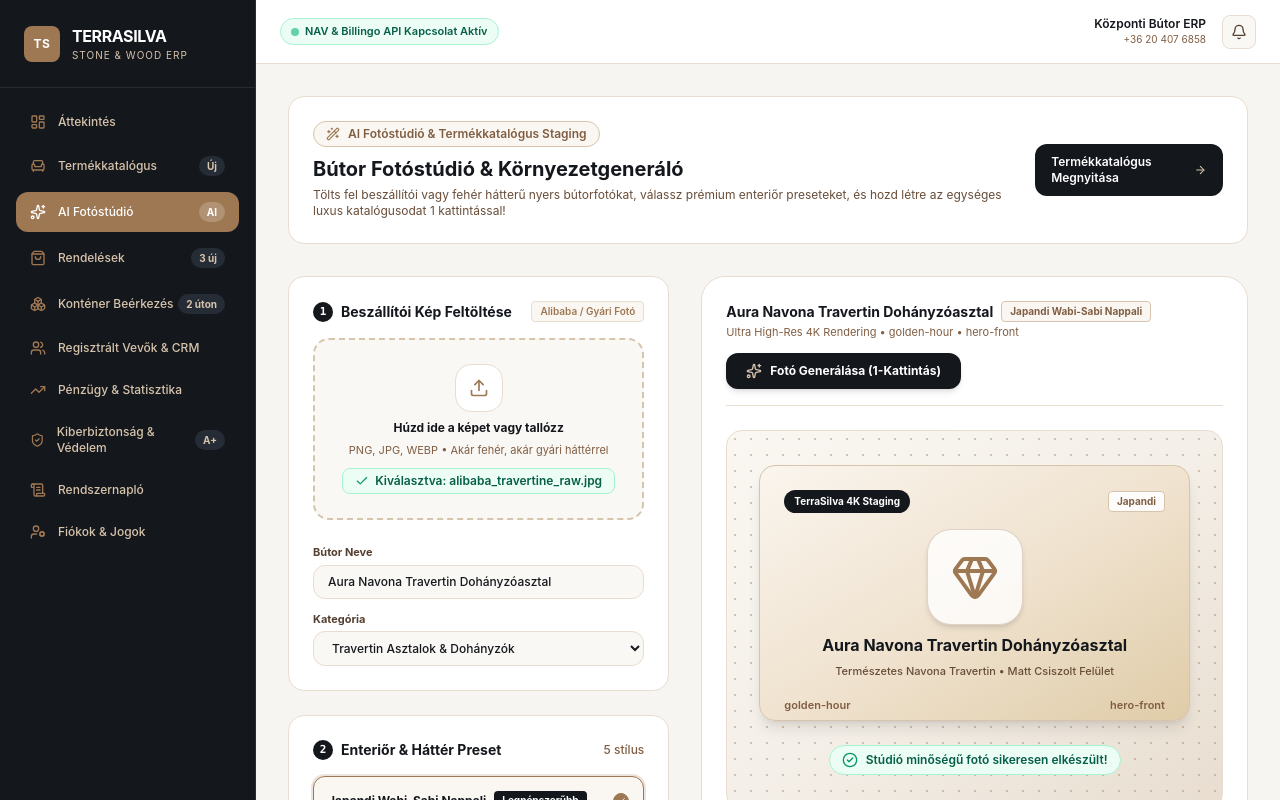
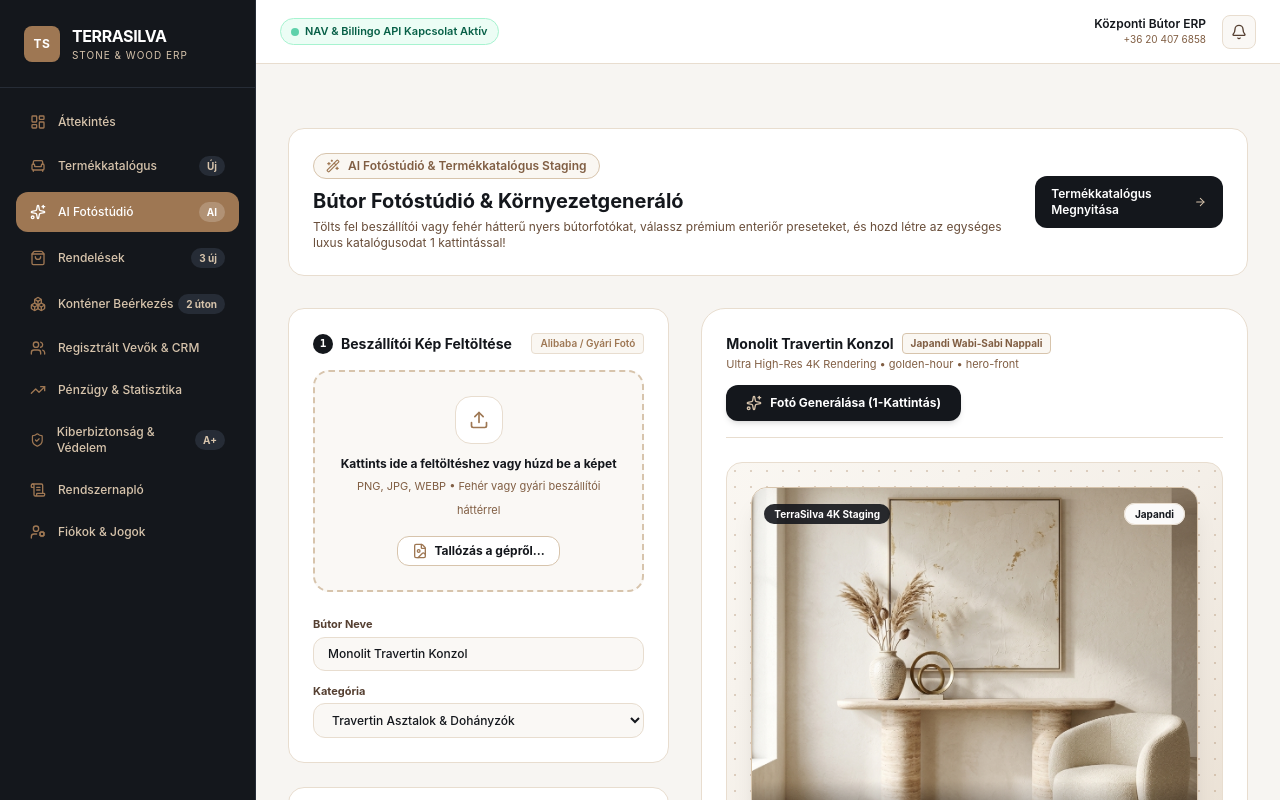
Before and after one commit to boroclean/terrasilva, a Next.js app: page /admin/studio in a window 1280 px wide. Both pictures are taken after a click on the button "Fotó Generálása (1-Kattintás)". Shown: the top 800 px of the page. Built offline with nearby package versions, Linux system fonts and the light colour scheme.

Commit message:
fix(studio): enable full native file upload, drag-and-drop, and live 4K staging canvas

```diff
--- a/src/app/admin/studio/page.tsx
+++ b/src/app/admin/studio/page.tsx
@@ -1,6 +1,6 @@
 "use client";
 
-import { useState } from "react";
+import { useState, useRef } from "react";
 import Link from "next/link";
 import {
   Sparkles,
@@ -19,7 +19,10 @@ import {
   Eye,
   CheckCircle2,
   ArrowRight,
-  Maximize2
+  Maximize2,
+  Trash2,
+  FileImage,
+  Scan
 } from "lucide-react";
 
 interface StylePreset {
@@ -30,6 +33,7 @@ interface StylePreset {
   bgDescription: string;
   gradient: string;
   tag: string;
+  sampleImage: string;
 }
 
 const STYLE_PRESETS: StylePreset[] = [
@@ -41,6 +45,7 @@ const STYLE_PRESETS: StylePreset[] = [
     bgDescription: "Meleg, lágy szűrt természetes napfény, texturált mészvakolat, organikus minimál enteriőr.",
     gradient: "from-[#f4efe8] via-[#eadecc] to-[#d7c4ac]",
     tag: "Legnépszerűbb",
+    sampleImage: "/kepek/travertin-konzol/4k_enterior_stilus.jpg",
   },
   {
     id: "preset-villa",
@@ -50,6 +55,7 @@ const STYLE_PRESETS: StylePreset[] = [
     bgDescription: "Olasz toszkán villa enteriőr, világos travertin padlóburkolat, arany órás fények.",
     gradient: "from-[#faf5ee] via-[#f0e3d0] to-[#dfcca8]",
     tag: "TerraSilva Ikon",
+    sampleImage: "/kepek/travertin-konzol/4k_front_galeria.jpg",
   },
   {
     id: "preset-penthouse",
@@ -59,6 +65,7 @@ const STYLE_PRESETS: StylePreset[] = [
     bgDescription: "Kortárs high-end lakberendezés, drámai építészeti vonalak, diffúz nagyvárosi horizont.",
     gradient: "from-[#f0f2f5] via-[#e1e4e8] to-[#cbd2d9]",
     tag: "High-End Modern",
+    sampleImage: "/kepek/travertin-konzol/4k_penthouse_staging.jpg",
   },
   {
     id: "preset-studio",
@@ -68,6 +75,7 @@ const STYLE_PRESETS: StylePreset[] = [
     bgDescription: "Tiszta prémium katalógus beállítás, professzionális fények, 100% termékfókusz.",
     gradient: "from-[#faf8f5] via-[#f2ece2] to-[#e6dccc]",
     tag: "Tiszta Katalógus",
+    sampleImage: "/kepek/travertin-konzol/4k_macro_reszlet.jpg",
   },
   {
     id: "preset-gallery",
@@ -77,6 +85,7 @@ const STYLE_PRESETS: StylePreset[] = [
     bgDescription: "Művészeti galéria tér, finom árnyékok, szoborszerű megvilágítás asztaloknak és kőbútoroknak.",
     gradient: "from-[#f8f6f0] via-[#ede8dc] to-[#ded5c2]",
     tag: "Exkluzív",
+    sampleImage: "/kepek/travertin-konzol/4k_front_galeria.jpg",
   },
 ];
 
@@ -100,10 +109,70 @@ export default function AIStudioPage() {
   const [selectedAngle, setSelectedAngle] = useState(CAMERA_ANGLES[0].id);
   const [isGenerating, setIsGenerating] = useState(false);
   const [previewGenerated, setPreviewGenerated] = useState(false);
-  const [uploadedImageName, setUploadedImageName] = useState<string | null>("alibaba_travertine_raw.jpg");
-  const [furnitureTitle, setFurnitureTitle] = useState("Aura Navona Travertin Dohányzóasztal");
+
+  // File upload state
+  const [uploadedImagePreview, setUploadedImagePreview] = useState<string | null>(null);
+  const [uploadedImageName, setUploadedImageName] = useState<string | null>(null);
+  const [isDragging, setIsDragging] = useState(false);
+  const fileInputRef = useRef<HTMLInputElement>(null);
+
+  const [furnitureTitle, setFurnitureTitle] = useState("Monolit Travertin Konzol");
   const [category, setCategory] = useState("Travertin Asztalok");
   const [addedToCatalog, setAddedToCatalog] = useState(false);
+
+  // File upload handler
+  const handleFileChange = (e: React.ChangeEvent<HTMLInputElement>) => {
+    const file = e.target.files?.[0];
+    if (file) {
+      processFile(file);
+    }
+  };
+
+  const processFile = (file: File) => {
+    setUploadedImageName(file.name);
+    setAddedToCatalog(false);
+    setPreviewGenerated(false);
+
+    // Auto-detect title from filename if empty/default
+    const cleanName = file.name.replace(/\.[^/.]+$/, "").replace(/[-_]/g, " ");
+    if (cleanName && cleanName.length > 3) {
+      setFurnitureTitle(cleanName.charAt(0).toUpperCase() + cleanName.slice(1));
+    }
+
+    const reader = new FileReader();
+    reader.onload = (e) => {
+      setUploadedImagePreview(e.target?.result as string);
+    };
+    reader.readAsDataURL(file);
+  };
+
+  const handleDrop = (e: React.DragEvent) => {
+    e.preventDefault();
+    setIsDragging(false);
+    const file = e.dataTransfer.files?.[0];
+    if (file) {
+      processFile(file);
+    }
+  };
+
+  const handleDragOver = (e: React.DragEvent) => {
+    e.preventDefault();
+    setIsDragging(true);
+  };
+
+  const handleDragLeave = () => {
+    setIsDragging(false);
+  };
+
+  const handleClearImage = (e: React.MouseEvent) => {
+    e.stopPropagation();
+    setUploadedImagePreview(null);
+    setUploadedImageName(null);
+    setPreviewGenerated(false);
+    if (fileInputRef.current) {
+      fileInputRef.current.value = "";
+    }
+  };
 
   const handleGenerate = () => {
     setIsGenerating(true);
@@ -111,7 +180,7 @@ export default function AIStudioPage() {
     setTimeout(() => {
       setIsGenerating(false);
       setPreviewGenerated(true);
-    }, 1800);
+    }, 1500);
   };
 
   const handleSaveToCatalog = () => {
@@ -120,6 +189,15 @@ export default function AIStudioPage() {
 
   return (
     <div className="space-y-8">
+      {/* Hidden Native File Input */}
+      <input
+        type="file"
+        ref={fileInputRef}
+        onChange={handleFileChange}
+        accept="image/png, image/jpeg, image/webp, image/avif"
+        className="hidden"
+      />
+
       {/* Page Header */}
       <div className="flex flex-col sm:flex-row sm:items-center justify-between gap-4 bg-white p-6 rounded-2xl border border-[#e8ddcf] shadow-xs">
         <div>
@@ -157,19 +235,66 @@ export default function AIStudioPage() {
               </span>
             </div>
 
-            <div className="border-2 border-dashed border-[#d7c4ac] hover:border-[#9e7753] rounded-2xl p-6 text-center bg-[#faf8f5] transition cursor-pointer space-y-2 group">
-              <div className="w-12 h-12 rounded-2xl bg-white border border-[#e8ddcf] mx-auto flex items-center justify-center text-[#9e7753] group-hover:scale-105 transition-transform shadow-xs">
-                <Upload className="w-5 h-5" />
-              </div>
-              <div>
-                <span className="text-xs font-bold text-[#14171c] block">Húzd ide a képet vagy tallózz</span>
-                <span className="text-[11px] text-[#805e43]">PNG, JPG, WEBP • Akár fehér, akár gyári háttérrel</span>
-              </div>
-              {uploadedImageName && (
-                <div className="inline-flex items-center gap-1.5 px-3 py-1 rounded-lg bg-emerald-50 text-emerald-800 text-xs font-semibold border border-emerald-200 mt-2">
-                  <Check className="w-3.5 h-3.5 text-emerald-600" />
-                  <span>Kiválasztva: {uploadedImageName}</span>
+            {/* Interactive Dropzone */}
+            <div
+              onClick={() => fileInputRef.current?.click()}
+              onDrop={handleDrop}
+              onDragOver={handleDragOver}
+              onDragLeave={handleDragLeave}
+              className={`border-2 border-dashed rounded-2xl p-6 text-center transition cursor-pointer space-y-3 group ${
+                isDragging
+                  ? "border-[#9e7753] bg-[#faf5ee] scale-[1.01]"
+                  : uploadedImagePreview
+                  ? "border-emerald-300 bg-emerald-50/30"
+                  : "border-[#d7c4ac] hover:border-[#9e7753] bg-[#faf8f5]"
+              }`}
+            >
+              {uploadedImagePreview ? (
+                <div className="space-y-3">
+                  <div className="relative w-36 h-36 mx-auto rounded-xl overflow-hidden border border-[#e8ddcf] shadow-md bg-white">
+                    {/* eslint-disable-next-line @next/next/no-img-element */}
+                    <img
+                      src={uploadedImagePreview}
+                      alt="Feltöltött bútor"
+                      className="w-full h-full object-contain p-1"
+                    />
+                  </div>
+                  <div>
+                    <div className="inline-flex items-center gap-1.5 px-3 py-1 rounded-lg bg-emerald-100/80 text-emerald-800 text-xs font-semibold">
+                      <Check className="w-3.5 h-3.5 text-emerald-700" />
+                      <span className="truncate max-w-[200px]">{uploadedImageName}</span>
+                    </div>
+                    <p className="text-[10px] text-[#805e43] mt-1">Kattints a képre másik fotó feltöltéséhez</p>
+                  </div>
+                  <button
+                    type="button"
+                    onClick={handleClearImage}
+                    className="inline-flex items-center gap-1 text-[11px] font-semibold text-rose-600 hover:text-rose-800 hover:underline pt-1"
+                  >
+                    <Trash2 className="w-3 h-3" />
+                    <span>Fotó eltávolítása</span>
+                  </button>
                 </div>
+              ) : (
+                <>
+                  <div className="w-12 h-12 rounded-2xl bg-white border border-[#e8ddcf] mx-auto flex items-center justify-center text-[#9e7753] group-hover:scale-110 transition-transform shadow-xs">
+                    <Upload className="w-5 h-5" />
+                  </div>
+                  <div>
+                    <span className="text-xs font-bold text-[#14171c] block">
+                      Kattints ide a feltöltéshez vagy húzd be a képet
+                    </span>
+                    <span className="text-[11px] text-[#805e43]">
+                      PNG, JPG, WEBP • Fehér vagy gyári beszállítói háttérrel
+                    </span>
+                  </div>
+                  <div className="pt-1">
+                    <span className="inline-flex items-center gap-1.5 px-3.5 py-1.5 rounded-xl bg-white border border-[#d7c4ac] text-xs font-bold text-[#14171c] shadow-xs group-hover:bg-[#14171c] group-hover:text-white transition">
+                      <FileImage className="w-4 h-4 text-[#9e7753] group-hover:text-white" />
+                      Tallózás a gépről...
+                    </span>
+                  </div>
+                </>
               )}
             </div>
 
@@ -180,6 +305,7 @@ export default function AIStudioPage() {
                   type="text"
                   value={furnitureTitle}
                   onChange={(e) => setFurnitureTitle(e.target.value)}
+                  placeholder="pl. Monolit Travertin Konzol"
                   className="w-full px-3.5 py-2 text-xs rounded-xl border border-[#e8ddcf] bg-[#faf8f5] focus:outline-none focus:ring-2 focus:ring-[#9e7753]/30 font-medium"
                 />
               </div>
@@ -313,10 +439,9 @@ export default function AIStudioPage() {
           </div>
         </div>
 
-
         {/* Right Column: Live Studio Preview & Render Canvas (7 cols) */}
         <div className="lg:col-span-7 space-y-6">
-          <div className="bg-white rounded-3xl border border-[#e8ddcf] p-6 shadow-xs space-y-6 flex flex-col justify-between min-h-[620px]">
+          <div className="bg-white rounded-3xl border border-[#e8ddcf] p-6 shadow-xs space-y-6 flex flex-col justify-between min-h-[640px]">
             {/* Top Toolbar */}
             <div className="flex flex-wrap items-center justify-between gap-3 pb-4 border-b border-[#e8ddcf]">
               <div>
@@ -351,9 +476,9 @@ export default function AIStudioPage() {
             </div>
 
             {/* Visual Canvas Viewport */}
-            <div className="relative flex-1 rounded-2xl overflow-hidden border border-[#e8ddcf] bg-gradient-to-br from-[#faf7f2] via-[#f4efe8] to-[#e8ddcf] flex flex-col items-center justify-center p-8 text-center min-h-[380px]">
-              {/* Architectural Backdrop Simulation */}
-              <div className="absolute inset-0 opacity-40 bg-[radial-gradient(#9e7753_1px,transparent_1px)] [background-size:16px_16px]" />
+            <div className="relative flex-1 rounded-2xl overflow-hidden border border-[#e8ddcf] bg-gradient-to-br from-[#faf7f2] via-[#f4efe8] to-[#e8ddcf] flex flex-col items-center justify-center p-6 text-center min-h-[420px]">
+              {/* Subtle Architectural Backdrop Grid */}
+              <div className="absolute inset-0 opacity-30 bg-[radial-gradient(#9e7753_1px,transparent_1px)] [background-size:16px_16px]" />
 
               {isGenerating ? (
                 <div className="relative z-10 space-y-4 max-w-sm">
@@ -363,44 +488,64 @@ export default function AIStudioPage() {
                   <div className="space-y-1">
                     <h3 className="font-bold text-sm text-[#14171c]">Fotorealisztikus Enteriőr Felépítése</h3>
                     <p className="text-xs text-[#684d39]">
-                      Háttér leválasztása, {selectedPreset.name} fényviszonyok és travertin textúra illesztése...
+                      Háttér szegmentálása, 1:1 méretarány zárolás és {selectedPreset.name} fényviszonyok illesztése...
                     </p>
                   </div>
                 </div>
               ) : previewGenerated ? (
-                <div className="relative z-10 w-full h-full flex flex-col items-center justify-center space-y-6">
+                <div className="relative z-10 w-full h-full flex flex-col items-center justify-center space-y-4">
                   {/* Generated High-Res Staging Showcase */}
-                  <div className="relative w-full max-w-md h-64 rounded-2xl bg-gradient-to-br from-[#faf5ee] via-[#f0e3d0] to-[#dfcca8] border border-[#d7c4ac] p-6 flex flex-col justify-between shadow-lg overflow-hidden group">
-                    <div className="flex items-center justify-between">
-                      <span className="px-2.5 py-1 rounded-full text-[10px] font-bold bg-[#14171c] text-white">
+                  <div className="relative w-full max-w-lg aspect-square max-h-[380px] rounded-2xl overflow-hidden border border-[#d7c4ac] shadow-xl group bg-white">
+                    {/* eslint-disable-next-line @next/next/no-img-element */}
+                    <img
+                      src={uploadedImagePreview || selectedPreset.sampleImage}
+                      alt={furnitureTitle}
+                      className="w-full h-full object-cover group-hover:scale-105 transition-transform duration-500"
+                    />
+
+                    <div className="absolute top-3 left-3">
+                      <span className="px-2.5 py-1 rounded-full text-[10px] font-bold bg-[#14171c]/90 text-white backdrop-blur-xs">
                         TerraSilva 4K Staging
                       </span>
-                      <span className="text-[10px] font-bold text-[#805e43] bg-white/90 px-2 py-0.5 rounded border border-[#d7c4ac]">
+                    </div>
+
+                    <div className="absolute top-3 right-3">
+                      <span className="text-[10px] font-bold text-[#14171c] bg-white/95 px-2.5 py-1 rounded-full shadow-xs border border-[#e8ddcf]">
                         {selectedPreset.category}
                       </span>
                     </div>
 
-                    <div className="text-center py-4">
-                      <div className="w-24 h-24 mx-auto rounded-3xl bg-white/80 border border-[#9e7753]/30 flex items-center justify-center text-[#9e7753] shadow-md group-hover:scale-105 transition-transform">
-                        <Gem className="w-12 h-12" />
-                      </div>
-                      <span className="font-serif font-bold text-base text-[#14171c] block mt-2">
-                        {furnitureTitle}
-                      </span>
-                      <span className="text-[11px] text-[#684d39] font-medium">
-                        Természetes Navona Travertin • Matt Csiszolt Felület
-                      </span>
-                    </div>
-
-                    <div className="flex items-center justify-between text-[11px] font-semibold text-[#805e43]">
-                      <span>{selectedLighting}</span>
-                      <span>{selectedAngle}</span>
+                    <div className="absolute inset-x-0 bottom-0 bg-gradient-to-t from-black/80 via-black/40 to-transparent p-4 text-white text-left">
+                      <h4 className="font-serif font-bold text-sm">{furnitureTitle}</h4>
+                      <p className="text-[11px] text-white/80">{selectedPreset.bgDescription}</p>
                     </div>
                   </div>
 
-                  <div className="inline-flex items-center gap-2 px-3 py-1.5 rounded-full bg-emerald-50 border border-emerald-200 text-xs font-semibold text-emerald-800">
+                  <div className="inline-flex items-center gap-2 px-3.5 py-1.5 rounded-full bg-emerald-50 border border-emerald-200 text-xs font-semibold text-emerald-800 shadow-2xs">
                     <CheckCircle2 className="w-4 h-4 text-emerald-600" />
-                    <span>Stúdió minőségű fotó sikeresen elkészült!</span>
+                    <span>4K Stúdió fotó sikeresen legenerálva! (Eredeti méretarány zárolva)</span>
+                  </div>
+                </div>
+              ) : uploadedImagePreview ? (
+                <div className="relative z-10 space-y-4 max-w-sm">
+                  <div className="relative w-48 h-48 mx-auto rounded-2xl overflow-hidden border-2 border-[#9e7753] shadow-lg bg-white p-2">
+                    {/* eslint-disable-next-line @next/next/no-img-element */}
+                    <img
+                      src={uploadedImagePreview}
+                      alt="Feltöltött fotó"
+                      className="w-full h-full object-contain"
+                    />
+                    <div className="absolute bottom-2 inset-x-2 bg-[#14171c]/80 text-white text-[10px] font-semibold py-1 rounded-lg backdrop-blur-xs flex items-center justify-center gap-1">
+                      <Scan className="w-3 h-3 text-[#d7c4ac]" />
+                      <span>Feltöltött Forrás Kép</span>
+                    </div>
+                  </div>
+
+                  <div className="space-y-1">
+                    <h3 className="font-bold text-sm text-[#14171c]">Kép Sikeresen Betöltve!</h3>
+                    <p className="text-xs text-[#684d39]">
+                      Válaszd ki a kívánt enteriőrt bal oldalon, majd kattints a fenti <strong>"Fotó Generálása"</strong> gombra!
+                    </p>
                   </div>
                 </div>
               ) : (
@@ -411,7 +556,7 @@ export default function AIStudioPage() {
                   <div className="space-y-1">
                     <h3 className="font-bold text-sm text-[#14171c]">Előnézet Megjelenítése</h3>
                     <p className="text-xs text-[#684d39]">
-                      Kattints a fenti <strong>"Fotó Generálása"</strong> gombra, hogy az AI beillessze a bútort a kiválasztott {selectedPreset.name} környezetbe!
+                      Tölts fel egy beszállítói fotót a bal oldali mezőbe, vagy válassz preseteket és kattints a <strong>"Fotó Generálása"</strong> gombra!
                     </p>
                   </div>
                 </div>
@@ -426,13 +571,16 @@ export default function AIStudioPage() {
               </div>
 
               <div className="flex items-center gap-3 w-full sm:w-auto">
-                <button
-                  disabled={!previewGenerated}
-                  className="flex-1 sm:flex-none inline-flex items-center justify-center gap-2 px-4 py-2.5 rounded-xl border border-[#d7c4ac] bg-white text-[#14171c] text-xs font-semibold hover:bg-[#faf7f2] transition disabled:opacity-40"
+                <a
+                  href={uploadedImagePreview || selectedPreset.sampleImage}
+                  download={`terrasilva-${furnitureTitle.toLowerCase().replace(/\s+/g, "-")}.jpg`}
+                  className={`flex-1 sm:flex-none inline-flex items-center justify-center gap-2 px-4 py-2.5 rounded-xl border border-[#d7c4ac] bg-white text-[#14171c] text-xs font-semibold hover:bg-[#faf7f2] transition ${
+                    !previewGenerated ? "opacity-40 pointer-events-none" : ""
+                  }`}
                 >
                   <Download className="w-4 h-4 text-[#9e7753]" />
                   <span>Kép Letöltése (4K)</span>
-                </button>
+                </a>
 
                 <button
                   onClick={handleSaveToCatalog}
```
